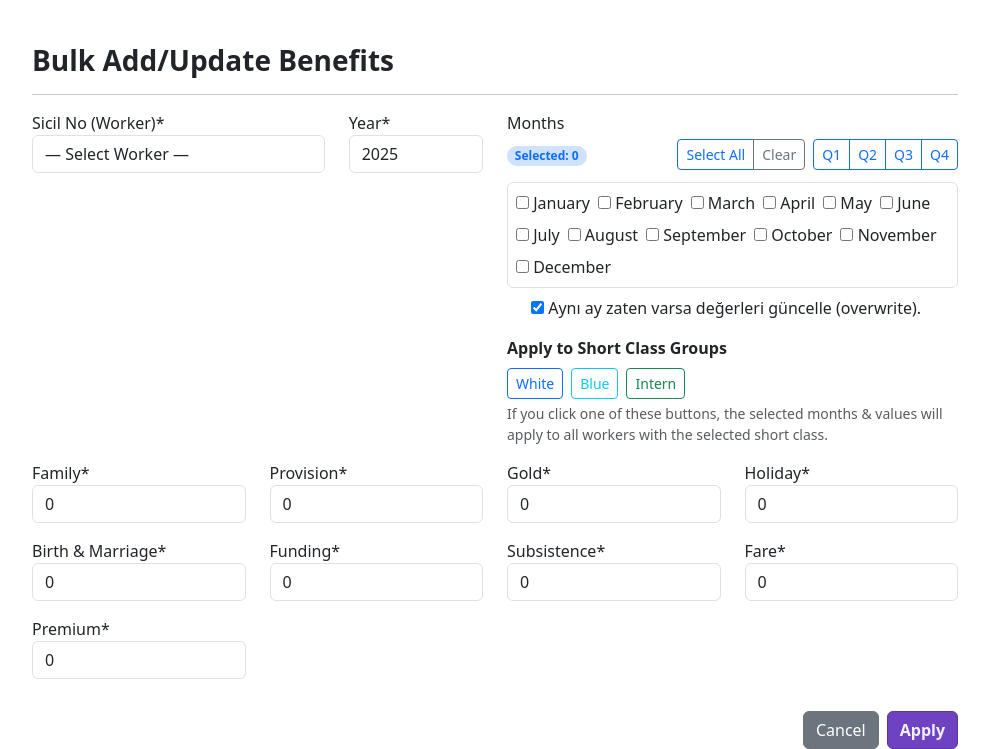
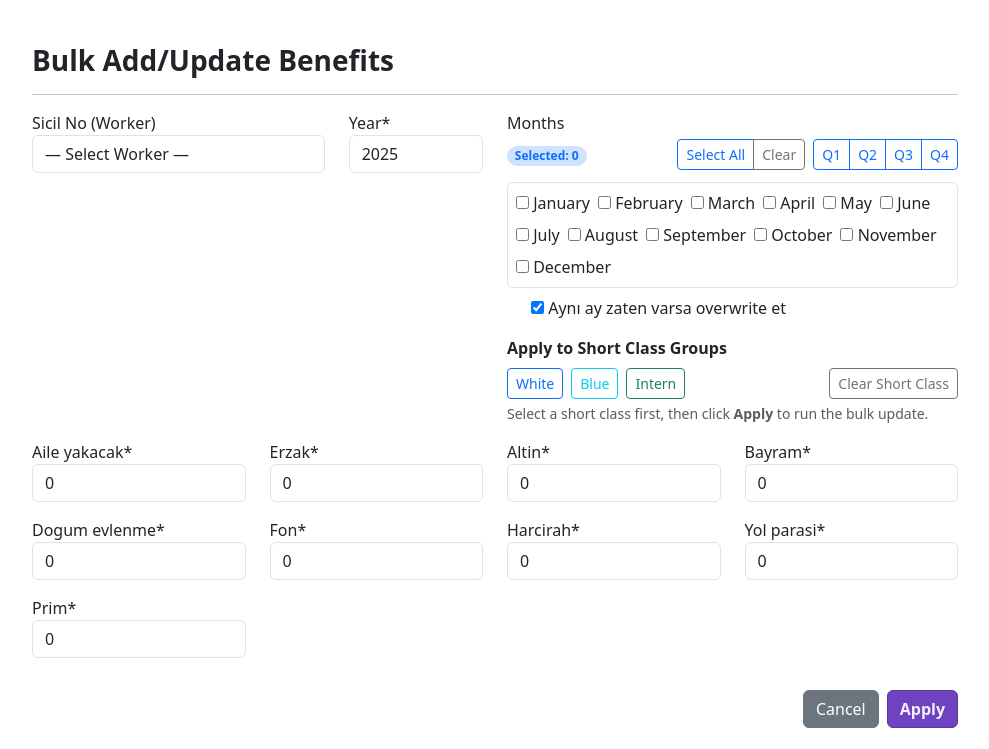
Before and after one commit to omercengiz/putzmeisterapp, a Django app: page /benefits/bulk/ in a window 1280 px wide. Shown: the part 56-805 px from the top of the page, without its empty margins (145-1134 px from the left). After the commit the page ends 784 px from the top, so only its background shows below. Run offline with Django 4.2, Linux system fonts and the light colour scheme; a user stored in the database is signed in; data that the repository does not hold is empty; some libraries are stand-ins or nearby versions.

Commit message:
category based bulk update

```diff
--- a/benefits/forms.py
+++ b/benefits/forms.py
@@ -8,6 +8,10 @@ from django import forms
 from .models import Benefit
 from workers.models import Workers
 
+
+# =====================================================
+# SINGLE BENEFIT FORM
+# =====================================================
 
 class BenefitForm(forms.ModelForm):
     worker = forms.ModelChoiceField(
@@ -35,11 +39,18 @@ class BenefitForm(forms.ModelForm):
 
     def __init__(self, *args, **kwargs):
         super().__init__(*args, **kwargs)
-        self.fields['worker'].label_from_instance = lambda obj: (obj.sicil_no or "").strip()
+        self.fields['worker'].label_from_instance = (
+            lambda obj: (obj.sicil_no or "").strip()
+        )
 
-        for f in ['aile_yakacak', 'erzak', 'altin', 'bayram',
-                  'dogum_evlenme', 'fon', 'harcirah', 'yol_parasi', 'prim']:
-            self.fields[f].widget = forms.NumberInput(attrs={'step': '0.01', 'min': '0'})
+        for f in [
+            'aile_yakacak', 'erzak', 'altin', 'bayram',
+            'dogum_evlenme', 'fon', 'harcirah',
+            'yol_parasi', 'prim'
+        ]:
+            self.fields[f].widget = forms.NumberInput(
+                attrs={'step': '0.01', 'min': '0'}
+            )
 
     def clean(self):
         cleaned = super().clean()
@@ -48,12 +59,17 @@ class BenefitForm(forms.ModelForm):
         month = cleaned.get('month')
 
         if worker and year and month:
-            exists = Benefit.objects.filter(worker=worker, year=year, month=month)\
-                                    .exclude(pk=self.instance.pk).exists()
+            exists = (
+                Benefit.objects
+                .filter(worker=worker, year=year, month=month)
+                .exclude(pk=self.instance.pk)
+                .exists()
+            )
             if exists:
-                msg = "Bu çalışan için bu ayda/yılda zaten bir kayıt var."
+                msg = "Bu çalışan için bu ay/yılda zaten bir kayıt var."
                 self.add_error('worker', msg)
                 self.add_error('month', msg)
+
         return cleaned
 
     class Meta:
@@ -61,11 +77,14 @@ class BenefitForm(forms.ModelForm):
         fields = [
             'worker', 'year', 'month',
             'aile_yakacak', 'erzak', 'altin', 'bayram',
-            'dogum_evlenme', 'fon', 'harcirah', 'yol_parasi', 'prim'
+            'dogum_evlenme', 'fon', 'harcirah',
+            'yol_parasi', 'prim'
         ]
 
 
-# -------- Bulk monthly form --------
+# =====================================================
+# BULK BENEFIT FORM (SHORT CLASS AWARE)
+# =====================================================
 
 MONTH_CHOICES = [(m, calendar.month_name[m]) for m in range(1, 13)]
 
@@ -74,10 +93,11 @@ class BenefitBulkForm(forms.Form):
     worker = forms.ModelChoiceField(
         queryset=Workers.objects.all().order_by('sicil_no'),
         to_field_name='sicil_no',
-        required=True,
+        required=False,   # 🔥 KRİTİK
         label='Sicil No (Worker)',
         empty_label="— Select Worker —",
     )
+
     year = forms.IntegerField(
         required=True,
         min_value=2000,
@@ -86,42 +106,65 @@ class BenefitBulkForm(forms.Form):
         label="Year",
         widget=forms.NumberInput(attrs={'min': '2000', 'max': '2100'})
     )
+
     months = forms.MultipleChoiceField(
         required=True,
         choices=MONTH_CHOICES,
         widget=forms.CheckboxSelectMultiple,
         label="Months"
     )
+
     overwrite_existing = forms.BooleanField(
         required=False,
         initial=True,
-        label="Aynı ay zaten varsa değerleri güncelle (overwrite)."
+        label="Aynı ay zaten varsa overwrite et"
     )
 
-    # Toplu uygulanan tutarlar
-    aile_yakacak = forms.DecimalField(label="Family", max_digits=12, decimal_places=2, min_value=Decimal('0'), initial=Decimal('0'))
-    erzak        = forms.DecimalField(label="Provision", max_digits=12, decimal_places=2, min_value=Decimal('0'), initial=Decimal('0'))
-    altin        = forms.DecimalField(label="Gold", max_digits=12, decimal_places=2, min_value=Decimal('0'), initial=Decimal('0'))
-    bayram       = forms.DecimalField(label="Holiday", max_digits=12, decimal_places=2, min_value=Decimal('0'), initial=Decimal('0'))
-    dogum_evlenme= forms.DecimalField(label="Birth & Marriage", max_digits=12, decimal_places=2, min_value=Decimal('0'), initial=Decimal('0'))
-    fon          = forms.DecimalField(label="Funding", max_digits=12, decimal_places=2, min_value=Decimal('0'), initial=Decimal('0'))
-    harcirah     = forms.DecimalField(label="Subsistence", max_digits=12, decimal_places=2, min_value=Decimal('0'), initial=Decimal('0'))
-    yol_parasi   = forms.DecimalField(label="Fare", max_digits=12, decimal_places=2, min_value=Decimal('0'), initial=Decimal('0'))
-    prim         = forms.DecimalField(label="Premium", max_digits=12, decimal_places=2, min_value=Decimal('0'), initial=Decimal('0'))
+    # Values
+    aile_yakacak  = forms.DecimalField(max_digits=12, decimal_places=2, min_value=0, initial=0)
+    erzak         = forms.DecimalField(max_digits=12, decimal_places=2, min_value=0, initial=0)
+    altin         = forms.DecimalField(max_digits=12, decimal_places=2, min_value=0, initial=0)
+    bayram        = forms.DecimalField(max_digits=12, decimal_places=2, min_value=0, initial=0)
+    dogum_evlenme = forms.DecimalField(max_digits=12, decimal_places=2, min_value=0, initial=0)
+    fon           = forms.DecimalField(max_digits=12, decimal_places=2, min_value=0, initial=0)
+    harcirah      = forms.DecimalField(max_digits=12, decimal_places=2, min_value=0, initial=0)
+    yol_parasi    = forms.DecimalField(max_digits=12, decimal_places=2, min_value=0, initial=0)
+    prim          = forms.DecimalField(max_digits=12, decimal_places=2, min_value=0, initial=0)
 
     def __init__(self, *args, **kwargs):
         super().__init__(*args, **kwargs)
-        self.fields['worker'].label_from_instance = lambda obj: (obj.sicil_no or "").strip()
+        self.fields['worker'].label_from_instance = (
+            lambda obj: (obj.sicil_no or "").strip()
+        )
 
     def clean_months(self):
-        data = self.cleaned_data.get("months") or []
-        if not data:
-            raise forms.ValidationError("You must select at least one month.")
-        try:
-            return sorted({int(m) for m in data})
-        except Exception:
-            raise forms.ValidationError("Invalid month selection.")
+        months = self.cleaned_data.get("months") or []
+        if not months:
+            raise forms.ValidationError("En az bir ay seçmelisiniz.")
+        return sorted({int(m) for m in months})
 
+    def clean(self):
+        """
+        🔥 ASIL MANTIK BURADA
+        """
+        cleaned = super().clean()
+
+        worker = cleaned.get("worker")
+        short_class = self.data.get("short_class_action")
+
+        # ❌ Short class YOK → worker zorunlu
+        if not short_class and not worker:
+            self.add_error(
+                "worker",
+                "Sicil No zorunludur (Short Class seçilmediyse)."
+            )
+
+        return cleaned
+
+
+# =====================================================
+# IMPORT FORM
+# =====================================================
 
 class BenefitImportForm(forms.Form):
     file = forms.FileField(
--- a/templates/benefits/benefit_bulk_form.html
+++ b/templates/benefits/benefit_bulk_form.html
@@ -11,6 +11,9 @@
     <form method="post" novalidate>
       {% csrf_token %}
 
+      <!-- ✅ hidden: short class seçimi Apply'a basınca POST ile gitsin -->
+      <input type="hidden" name="short_class_action" id="id_short_class_action" value="">
+
       <div class="row">
         <div class="col-md-4 mb-3">
           {{ form.worker|as_crispy_field }}
@@ -19,7 +22,7 @@
           {{ form.year|as_crispy_field }}
         </div>
 
-        <!-- Months block (ferah üst bar) -->
+        <!-- Months block -->
         <div class="col-md-6 mb-3">
           <label class="form-label mb-1">{{ form.months.label }}</label>
 
@@ -53,28 +56,38 @@
             </label>
           </div>
 
+          <!-- ✅ Short class seçimi artık "seç & kalsın" -->
           <div class="mt-3">
             <label class="form-label fw-semibold">Apply to Short Class Groups</label>
 
-              <div class="d-flex flex-wrap gap-2">
-                  <button type="submit" name="short_class_action" value="W"
-                      class="btn btn-outline-primary btn-sm">
+            <div class="d-flex flex-wrap gap-2 align-items-center">
+              <button type="button"
+                      class="btn btn-outline-primary btn-sm short-class-btn"
+                      data-value="W">
                 White
               </button>
 
-                  <button type="submit" name="short_class_action" value="B"
-                      class="btn btn-outline-info btn-sm">
+              <button type="button"
+                      class="btn btn-outline-info btn-sm short-class-btn"
+                      data-value="B">
                 Blue
               </button>
 
-                  <button type="submit" name="short_class_action" value="I"
-                      class="btn btn-outline-success btn-sm">
+              <button type="button"
+                      class="btn btn-outline-success btn-sm short-class-btn"
+                      data-value="I">
                 Intern
+              </button>
+
+              <button type="button"
+                      class="btn btn-outline-secondary btn-sm ms-auto"
+                      id="clear-short-class">
+                Clear Short Class
               </button>
             </div>
 
             <small class="text-muted d-block mt-1">
-                  If you click one of these buttons, the selected months & values will apply to all workers with the selected short class.
+              Select a short class first, then click <b>Apply</b> to run the bulk update.
             </small>
           </div>
 
@@ -129,7 +142,6 @@
       const cb = li.querySelector('input[type="checkbox"]');
       if (!label || !cb) return;
 
-      // label’ı buton gibi stil ver
       label.classList.add('btn','btn-sm','btn-outline-primary');
       label.style.borderRadius = '50rem';
       label.style.userSelect = 'none';
@@ -169,10 +181,62 @@
     updateCount();
   }
 
+  // ✅ Short class seçimi: submit etme, sadece hidden'a yaz ve seçili göster
+  function setupShortClassUI() {
+    const hidden = document.getElementById('id_short_class_action');
+    const workerSelect = document.getElementById('id_worker');
+    const btns = document.querySelectorAll('.short-class-btn');
+    const clearBtn = document.getElementById('clear-short-class');
+
+    const setActive = (value) => {
+      btns.forEach(b => {
+        const v = b.getAttribute('data-value');
+        const isActive = (v === value);
+
+        // butonun kendi outline rengini bozmadan sadece "active" efekti verelim:
+        b.classList.toggle('active', isActive);
+
+        // bootstrap active hissi (arkaplan) için:
+        if (isActive) {
+          // outline -> filled
+          if (b.classList.contains('btn-outline-primary')) { b.classList.add('btn-primary'); b.classList.remove('btn-outline-primary'); }
+          if (b.classList.contains('btn-outline-info'))    { b.classList.add('btn-info');    b.classList.remove('btn-outline-info'); }
+          if (b.classList.contains('btn-outline-success')) { b.classList.add('btn-success'); b.classList.remove('btn-outline-success'); }
+        } else {
+          // filled -> outline
+          if (b.classList.contains('btn-primary')) { b.classList.add('btn-outline-primary'); b.classList.remove('btn-primary'); }
+          if (b.classList.contains('btn-info'))    { b.classList.add('btn-outline-info');    b.classList.remove('btn-info'); }
+          if (b.classList.contains('btn-success')) { b.classList.add('btn-outline-success'); b.classList.remove('btn-success'); }
+        }
+      });
+    };
+
+    btns.forEach(b => {
+      b.addEventListener('click', () => {
+        const value = b.getAttribute('data-value');
+        hidden.value = value;
+        setActive(value);
+
+        // UX: short class seçilince worker opsiyonel olduğu için disable edelim
+        if (workerSelect) {
+          workerSelect.value = '';
+          workerSelect.setAttribute('disabled', 'disabled');
+        }
+      });
+    });
+
+    clearBtn?.addEventListener('click', () => {
+      hidden.value = '';
+      setActive('');
+      if (workerSelect) workerSelect.removeAttribute('disabled');
+    });
+  }
+
   document.addEventListener('DOMContentLoaded', () => {
     enhanceMonthsUI();
     monthCheckboxes().forEach(cb => cb.addEventListener('change', updateCount));
     updateCount();
+    setupShortClassUI();
   });
 </script>
 {% endblock %}
```
Lines whose indentation alone changed are shown as unchanged.
